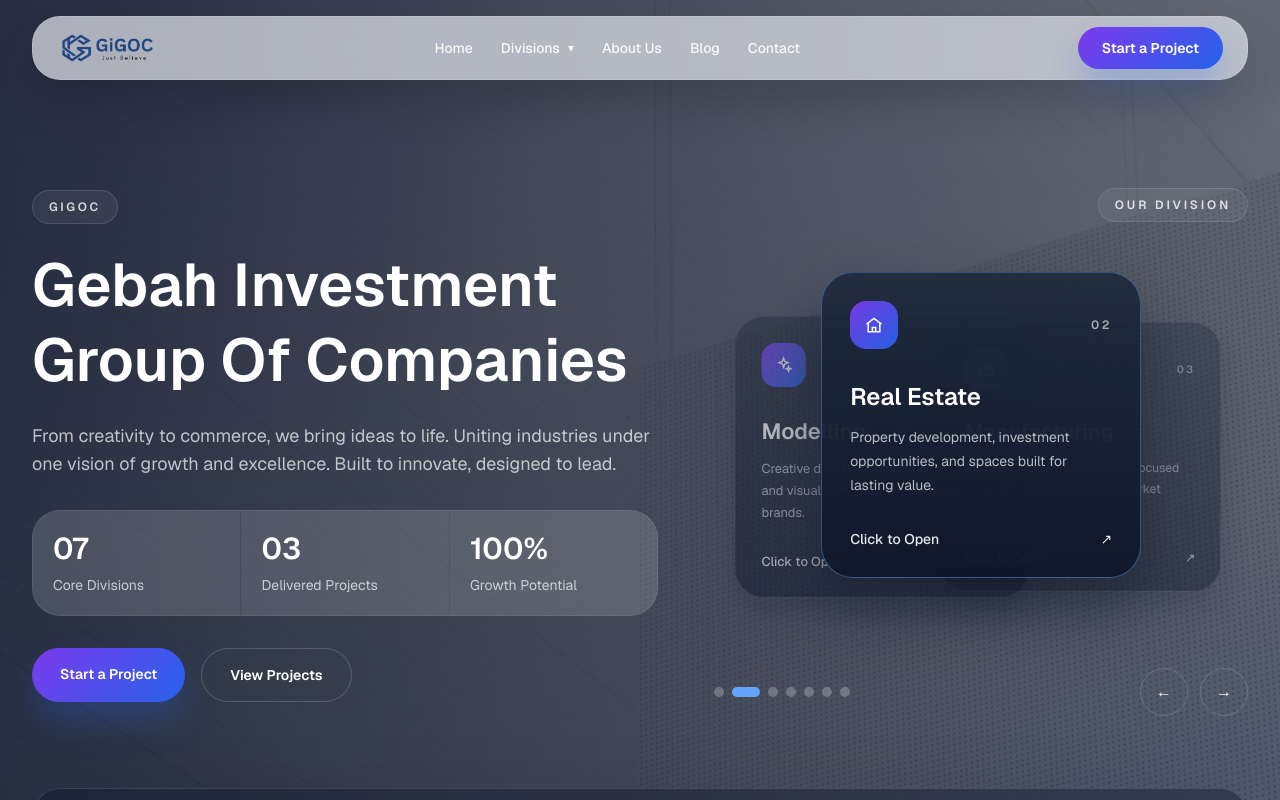
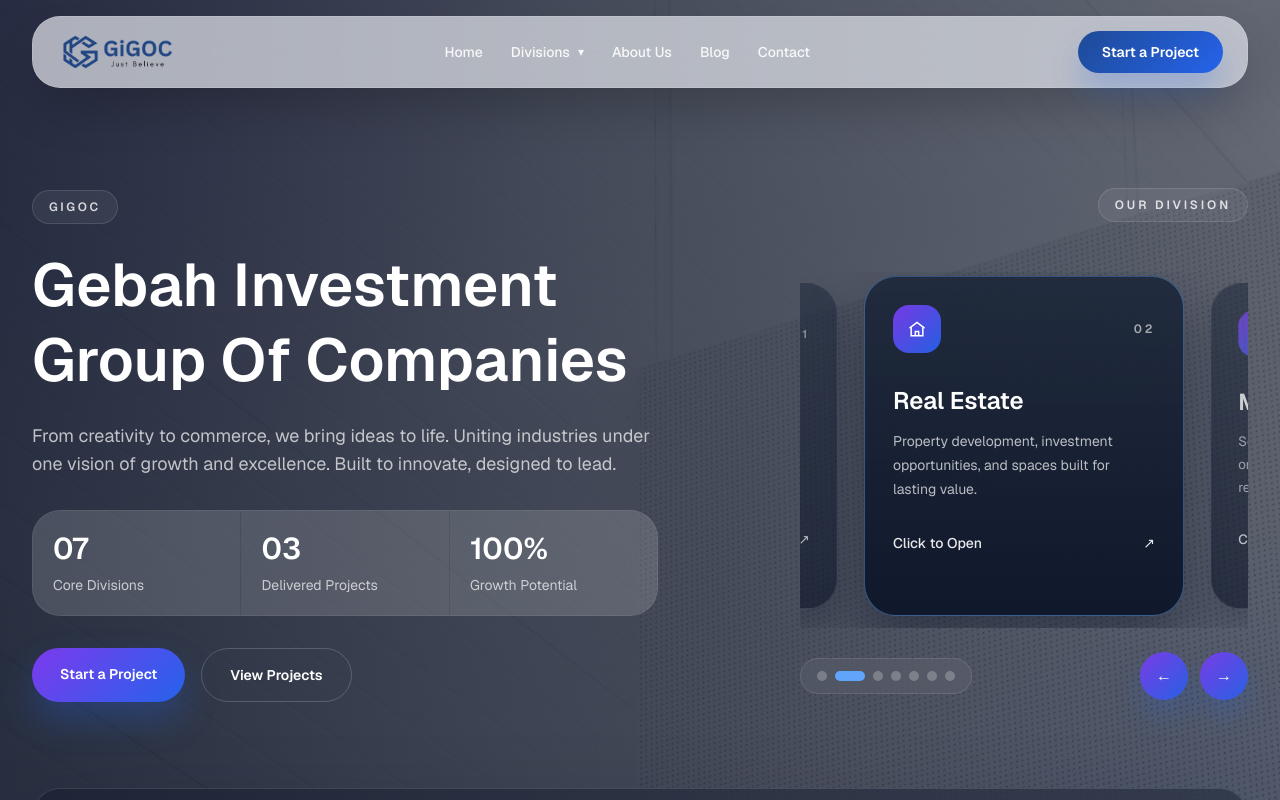
Before and after one commit to mrnguchi/gigoc-, a Next.js app: page / in a window 1280 px wide. Shown: the top 800 px of the page. Built offline with nearby package versions, Linux system fonts and the light colour scheme.

Commit message:
home 1.2 (hero carousel fixed)

```diff
--- a/src/components/Footer.tsx
+++ b/src/components/Footer.tsx
@@ -55,7 +55,7 @@
         <div className="grid gap-10 md:grid-cols-2 xl:grid-cols-4">
           <div>
             <Link href="#home" className="inline-flex items-center">
-              <Image src="/gigoc-footer.png" alt="GiGOC logo" width={110} height={32} />
+              <Image src="/gigoc-footer.png" alt="GiGOC logo" width={150} height={52} />
             </Link>
             <p className="mt-5 max-w-xs text-sm leading-7 text-white/70">
               GiGOC brings together creative, commercial, and operational divisions to build modern businesses and lasting value.
--- a/src/components/Hero.tsx
+++ b/src/components/Hero.tsx
@@ -1,6 +1,6 @@
 'use client';
 
-import { useEffect, useState } from 'react';
+import { useCallback, useEffect, useRef, useState } from 'react';
 import Image from 'next/image';
 import Link from 'next/link';
 import CompaniesCarousel from '@/components/CompaniesCarousel';
@@ -127,25 +127,86 @@
 
 export default function Hero() {
   const [currentIndex, setCurrentIndex] = useState(0);
-  const [touchStartX, setTouchStartX] = useState<number | null>(null);
+  const sliderRef = useRef<HTMLDivElement | null>(null);
+  const slideRefs = useRef<Array<HTMLButtonElement | null>>([]);
+
+  const scrollToSlide = useCallback((index: number, behavior: ScrollBehavior = 'smooth') => {
+    const normalizedIndex = (index + divisions.length) % divisions.length;
+    const slide = slideRefs.current[normalizedIndex];
+
+    if (!slide) return;
+
+    slide.scrollIntoView({ behavior, block: 'nearest', inline: 'center' });
+    setCurrentIndex(normalizedIndex);
+  }, []);
+
+  useEffect(() => {
+    const frame = window.requestAnimationFrame(() => {
+      scrollToSlide(0, 'auto');
+    });
+
+    return () => window.cancelAnimationFrame(frame);
+  }, [scrollToSlide]);
 
   useEffect(() => {
     const interval = window.setInterval(() => {
-      setCurrentIndex((prev) => (prev + 1) % divisions.length);
+      scrollToSlide(currentIndex + 1);
     }, 5000);
 
     return () => window.clearInterval(interval);
-  }, []);
+  }, [currentIndex, scrollToSlide]);
 
   const moveTo = (index: number) => {
-    setCurrentIndex((index + divisions.length) % divisions.length);
+    scrollToSlide(index);
   };
 
-  const visibleCards = [
-    { division: divisions[(currentIndex - 1 + divisions.length) % divisions.length], position: 'left' as const, index: currentIndex - 1 },
-    { division: divisions[currentIndex], position: 'center' as const, index: currentIndex },
-    { division: divisions[(currentIndex + 1) % divisions.length], position: 'right' as const, index: currentIndex + 1 },
-  ];
+  useEffect(() => {
+    const slider = sliderRef.current;
+
+    if (!slider) return;
+
+    const updateCurrentSlide = () => {
+      const viewportCenter = slider.scrollLeft + slider.clientWidth / 2;
+      let closestIndex = 0;
+      let closestDistance = Number.POSITIVE_INFINITY;
+
+      slideRefs.current.forEach((slide, index) => {
+        if (!slide) return;
+
+        const slideCenter = slide.offsetLeft + slide.clientWidth / 2;
+        const distance = Math.abs(slideCenter - viewportCenter);
+
+        if (distance < closestDistance) {
+          closestDistance = distance;
+          closestIndex = index;
+        }
+      });
+
+      setCurrentIndex((previousIndex) => (previousIndex === closestIndex ? previousIndex : closestIndex));
+    };
+
+    let ticking = false;
+
+    const handleScroll = () => {
+      if (ticking) return;
+
+      ticking = true;
+
+      window.requestAnimationFrame(() => {
+        updateCurrentSlide();
+        ticking = false;
+      });
+    };
+
+    updateCurrentSlide();
+    slider.addEventListener('scroll', handleScroll, { passive: true });
+    window.addEventListener('resize', updateCurrentSlide);
+
+    return () => {
+      slider.removeEventListener('scroll', handleScroll);
+      window.removeEventListener('resize', updateCurrentSlide);
+    };
+  }, []);
 
   return (
     <section
@@ -225,19 +286,7 @@
 
           <div
             id="hero-divisions"
-            className="relative min-h-[420px] overflow-hidden px-2 lg:min-h-[540px] lg:px-0"
-            onTouchStart={(event) => setTouchStartX(event.changedTouches[0]?.clientX ?? null)}
-            onTouchEnd={(event) => {
-              if (touchStartX === null) return;
-
-              const delta = event.changedTouches[0].clientX - touchStartX;
-
-              if (Math.abs(delta) > 48) {
-                moveTo(delta > 0 ? currentIndex - 1 : currentIndex + 1);
-              }
-
-              setTouchStartX(null);
-            }}
+            className="relative min-h-[430px] lg:min-h-[540px]"
           >
             <div
               className="absolute left-1/2 top-3 z-30 w-fit -translate-x-1/2 rounded-full border px-4 py-2 text-center text-xs font-semibold tracking-[0.24em] text-white/80 uppercase sm:right-0 sm:left-auto sm:translate-x-0"
@@ -249,33 +298,39 @@
               Our Division
             </div>
 
-            {visibleCards.map(({ division, position, index }) => {
-              const isCenter = position === 'center';
-              const positionClassNames = {
-                left:
-                  'left-0 top-24 z-10 w-[84%] max-w-none -translate-x-[18%] scale-[0.9] opacity-55 sm:left-0 sm:w-full sm:max-w-[320px] sm:translate-x-0 sm:scale-[0.92] sm:opacity-60 lg:left-2 lg:top-32',
-                center:
-                  'left-1/2 top-[4.5rem] z-20 w-[88%] max-w-none -translate-x-1/2 scale-100 opacity-100 sm:w-full sm:max-w-[320px] lg:top-24',
-                right:
-                  'right-0 top-24 z-10 w-[84%] max-w-none translate-x-[18%] scale-[0.9] opacity-55 sm:right-0 sm:w-full sm:max-w-[320px] sm:translate-x-0 sm:scale-[0.88] sm:opacity-50 lg:right-2 lg:top-32',
-              };
+            <div className="mx-auto w-full max-w-[22rem] pt-20 sm:max-w-[27rem] lg:ml-auto lg:mr-0 lg:max-w-[28rem] lg:pt-24">
+              <div
+                ref={sliderRef}
+                className="flex snap-x snap-mandatory gap-4 overflow-x-auto pb-3 pt-1 [-ms-overflow-style:none] [scrollbar-width:none] [&::-webkit-scrollbar]:hidden sm:gap-5"
+                aria-label="Company divisions slider"
+              >
+                <div className="w-[calc(50%-125px)] shrink-0 sm:w-[calc(50%-160px)]" aria-hidden="true" />
 
-              const visibleIndex = ((index % divisions.length) + divisions.length) % divisions.length;
+                {divisions.map((division, index) => {
+                  const isActive = index === currentIndex;
 
                   return (
                     <button
-                  key={`${division.slug}-${position}`}
+                      key={division.slug}
+                      ref={(element) => {
+                        slideRefs.current[index] = element;
+                      }}
                       type="button"
                       onClick={() => moveTo(index)}
-                  className={`absolute bg-[#081224] rounded-[2rem] border p-6 text-left shadow-2xl transition duration-500 sm:p-7 ${positionClassNames[position]}`}
+                      className="w-[250px] shrink-0 snap-center text-left sm:w-[320px]"
+                      aria-pressed={isActive}
+                    >
+                      <article
+                        className={`h-full min-h-[315px] rounded-[2rem] border p-6 transition duration-500 sm:min-h-[340px] sm:p-7 ${
+                          isActive ? 'scale-100 opacity-100' : 'scale-[0.96] opacity-70'
+                        }`}
                         style={{
-                    background: isCenter
-                      ? 'linear-gradient(180deg, rgba(30, 41, 59, 0.92) 0%, rgba(15, 23, 42, 0.98) 100%)'
-                      : 'linear-gradient(180deg, rgba(30, 41, 59, 0.72) 0%, rgba(15, 23, 42, 0.88) 100%)',
-                    borderColor: isCenter ? 'rgba(96, 165, 250, 0.42)' : 'rgba(255, 255, 255, 0.08)',
-                    boxShadow: isCenter ? '0 30px 60px rgba(15, 23, 42, 0.5)' : '0 18px 30px rgba(15, 23, 42, 0.35)',
+                          background: isActive
+                            ? 'linear-gradient(180deg, rgba(30, 41, 59, 0.94) 0%, rgba(15, 23, 42, 0.99) 100%)'
+                            : 'linear-gradient(180deg, rgba(30, 41, 59, 0.78) 0%, rgba(15, 23, 42, 0.9) 100%)',
+                          borderColor: isActive ? 'rgba(96, 165, 250, 0.42)' : 'rgba(255, 255, 255, 0.1)',
+                          boxShadow: isActive ? '0 30px 60px rgba(15, 23, 42, 0.45)' : '0 18px 30px rgba(15, 23, 42, 0.28)',
                         }}
-                  aria-pressed={isCenter}
                       >
                         <div className="flex items-center justify-between">
                           <div
@@ -285,7 +340,7 @@
                             <DivisionIcon icon={division.icon} />
                           </div>
                           <span className="text-xs font-semibold tracking-[0.22em] text-white/60 uppercase">
-                      {String(visibleIndex + 1).padStart(2, '0')}
+                            {String(index + 1).padStart(2, '0')}
                           </span>
                         </div>
 
@@ -296,12 +351,16 @@
                           <span>Click to Open</span>
                           <span>↗</span>
                         </div>
+                      </article>
                     </button>
                   );
                 })}
 
-            <div className="absolute bottom-0 left-0 right-0 flex items-center justify-between gap-4">
-              <div className="flex gap-2">
+                <div className="w-[calc(50%-125px)] shrink-0 sm:w-[calc(50%-160px)]" aria-hidden="true" />
+              </div>
+
+              <div className="mt-6 flex flex-col items-center gap-4 sm:flex-row sm:items-center sm:justify-between">
+                <div className="flex items-center gap-2 rounded-full border border-white/10 bg-white/5 px-4 py-3 backdrop-blur-sm">
                 {divisions.map((division, index) => (
                   <button
                     key={division.slug}
@@ -309,7 +368,7 @@
                     onClick={() => moveTo(index)}
                     className="h-2.5 rounded-full transition-all"
                     style={{
-                      width: index === currentIndex ? 28 : 10,
+                      width: index === currentIndex ? 30 : 10,
                       backgroundColor: index === currentIndex ? '#60a5fa' : 'rgba(255, 255, 255, 0.24)',
                     }}
                     aria-label={`Show ${division.title}`}
@@ -321,8 +380,11 @@
                   <button
                     type="button"
                     onClick={() => moveTo(currentIndex - 1)}
-                  className="flex h-12 w-12 items-center justify-center rounded-full border text-white transition hover:bg-white/10"
-                  style={{ borderColor: 'rgba(255, 255, 255, 0.15)' }}
+                    className="flex h-12 w-12 items-center justify-center rounded-full text-white transition hover:-translate-y-0.5"
+                    style={{
+                      background: 'linear-gradient(135deg, rgba(124,58,237,0.95) 0%, rgba(37,99,235,0.95) 100%)',
+                      boxShadow: '0 16px 28px rgba(37, 99, 235, 0.22)',
+                    }}
                     aria-label="Previous division"
                   >
                     ←
@@ -330,12 +392,16 @@
                   <button
                     type="button"
                     onClick={() => moveTo(currentIndex + 1)}
-                  className="flex h-12 w-12 items-center justify-center rounded-full border text-white transition hover:bg-white/10"
-                  style={{ borderColor: 'rgba(255, 255, 255, 0.15)' }}
+                    className="flex h-12 w-12 items-center justify-center rounded-full text-white transition hover:-translate-y-0.5"
+                    style={{
+                      background: 'linear-gradient(135deg, rgba(124,58,237,0.95) 0%, rgba(37,99,235,0.95) 100%)',
+                      boxShadow: '0 16px 28px rgba(37, 99, 235, 0.22)',
+                    }}
                     aria-label="Next division"
                   >
                     →
                   </button>
+                </div>
               </div>
             </div>
           </div>
--- a/src/components/Navbar.tsx
+++ b/src/components/Navbar.tsx
@@ -100,8 +100,8 @@
             <Image
                 src="/g-logo.png"
                 alt="Gebah Investment Group Of Companies logo"
-                width={100}
-                height={120}
+                width={120}
+                height={150}
                 priority
               />
           </Link>
@@ -163,7 +163,7 @@
               href="#contact-section"
               className="rounded-full px-6 py-3 text-sm font-semibold text-white transition hover:-translate-y-0.5"
               style={{
-                background: 'linear-gradient(135deg, #7c3aed 0%, #2563eb 100%)',
+                background: 'linear-gradient(135deg, #1e4a95 0%, #2563eb 100%)',
                 boxShadow: '0 18px 30px rgba(37, 99, 235, 0.24)',
               }}
             >
```
Lines whose indentation alone changed are shown as unchanged.
